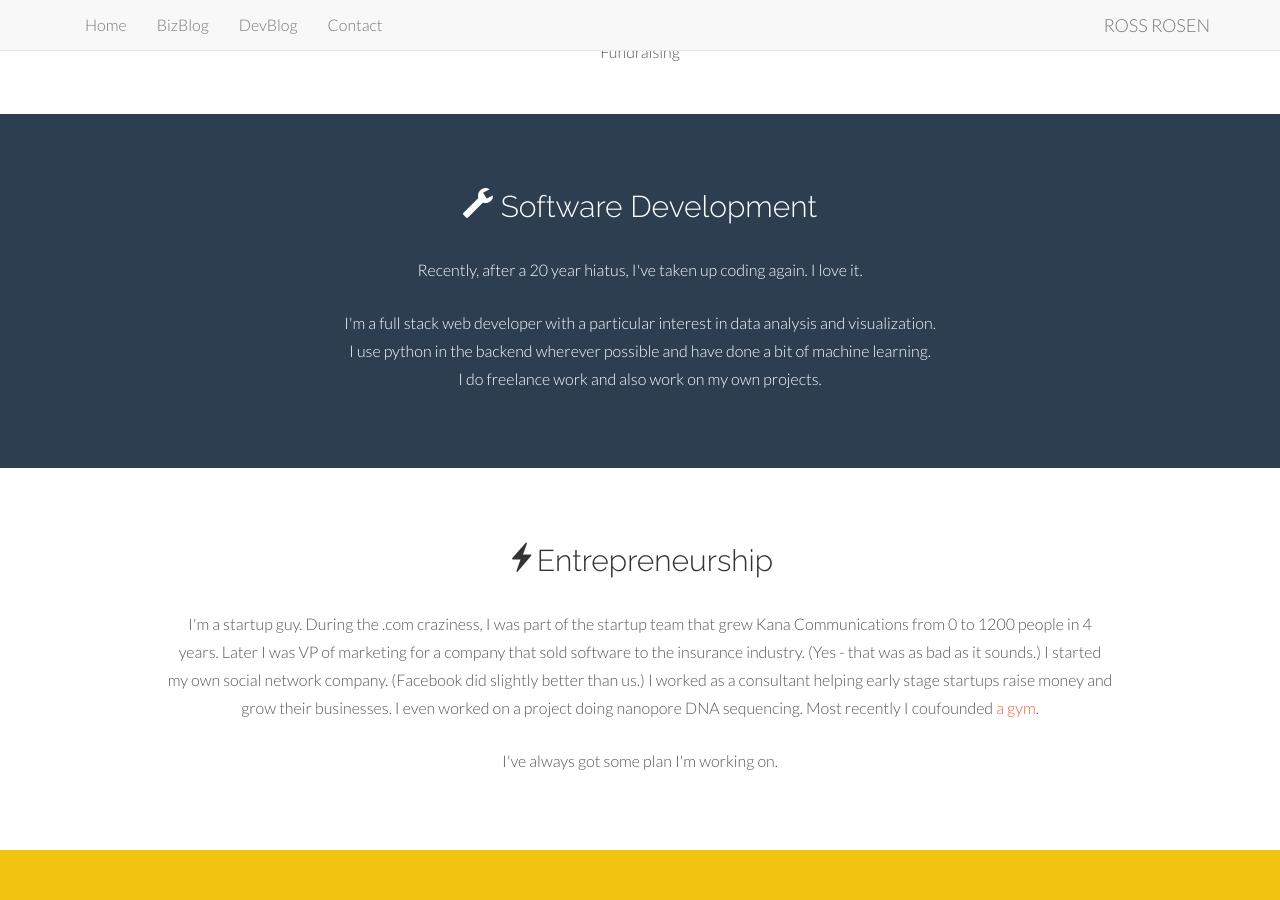
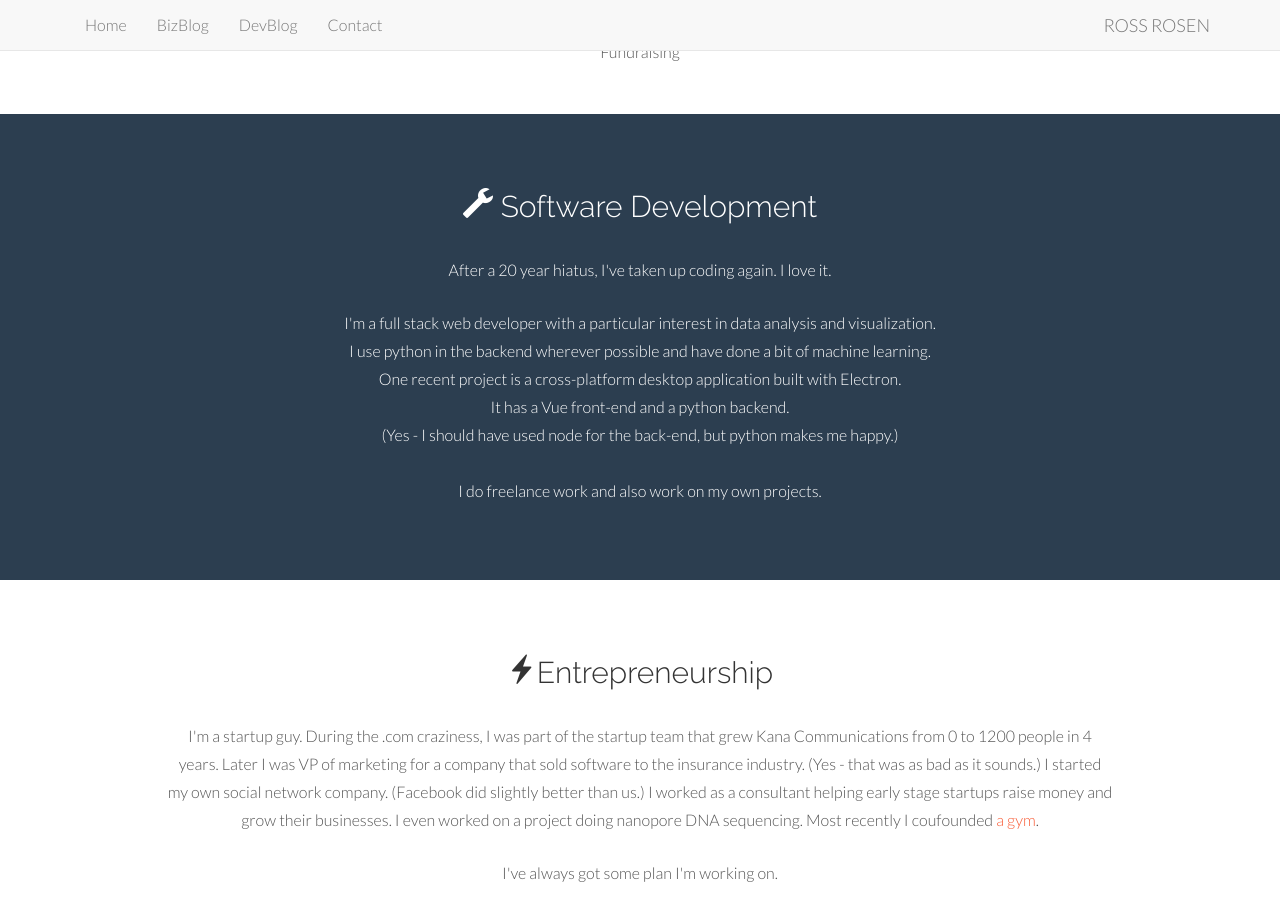
Before and after one commit to rr326/rr326.github.io, a Jekyll site: the page built from index.html, in a window 1280 px wide and 900 px high, scrolled down 1175 px. Built offline with Jekyll 4.4.1, drawn with Linux system fonts in a browser that asks for light colours; nearby versions of some CDN libraries.

Commit message:
updated software section

```diff
--- a/index.html
+++ b/index.html
@@ -111,10 +111,14 @@ title: Ross Rosen
             <br>
 
             <div class="col-lg-10 col-lg-offset-1 ">
-                <p>Recently, after a 20 year hiatus, I've taken up coding again. I love it.</p>
+                <p>After a 20 year hiatus, I've taken up coding again. I love it.</p>
 
                 <p>I'm a full stack web developer with a particular interest in data analysis and visualization.<br>
                     I use python in the backend wherever possible and have done a bit of machine learning.<br>
+                    One recent project is a cross-platform desktop application built with Electron.<br>
+                    It has a Vue front-end and a python backend.  <br>
+                    (Yes - I should have used node for the back-end, but python makes me happy.)<br>
+                    <br>
                     I do freelance work and also work on my own projects.</p>
             </div>
         </div>
```
